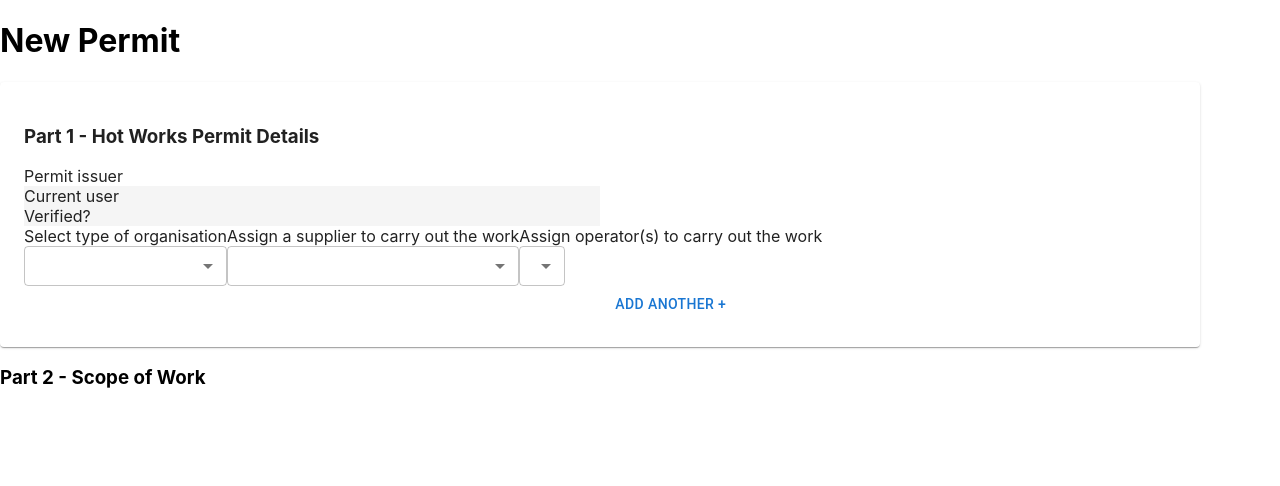
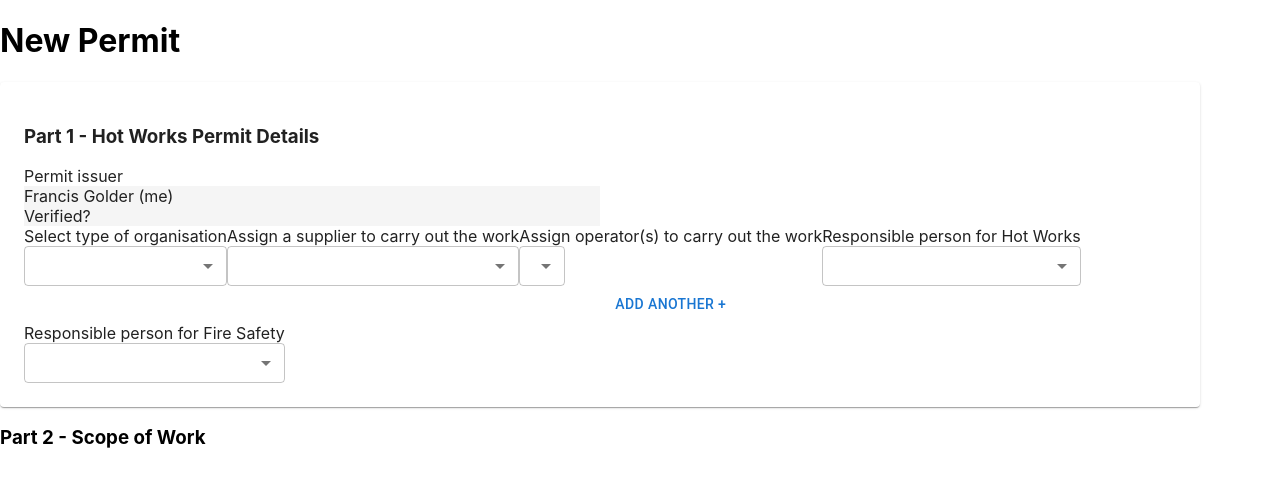
Before and after one commit to Catherinen29/skunkworks, a React (Create React App) app: page / in a window 1280 px wide. Shown: the top 486 px of the page. Built offline with nearby package versions, Linux system fonts and the light colour scheme.

Commit message:
Add responsible for Hot Works and Fire Safety fields.

```diff
--- a/src/components/newPermit/Part1.js
+++ b/src/components/newPermit/Part1.js
@@ -3,9 +3,12 @@ import { useState } from "react"
 
 export default function Part1() {
 
+const currentUser = "Francis Golder (me)"
 const [organisationType, setOrganisationType] = useState("")
 const [supplier, setSupplier] = useState("")
 const [operators, setOperators] = useState([])
+const [respForHotWorks, setRespForHotWorks] = useState("")
+const [respForFireSafety, setRespForFireSafety] = useState("")
 
 const handleOrganisation = (e) => {
     setOrganisationType(e.target.value)
@@ -20,6 +23,14 @@ const handleOperator = (e) => {
     console.log(operators)
 }
 
+const handleHotWorks = (e) => {
+    setRespForHotWorks(e.target.value)
+}
+
+const handleFireSafety= (e) => {
+    setRespForFireSafety(e.target.value)
+
+}
     return(
         <Paper component="section" sx={{
                 width: '90%', /*This doesn't work */
@@ -35,7 +46,7 @@ const handleOperator = (e) => {
             <Box component="section"
                 sx={{bgcolor:'#f5f5f5',
                     width:'50%'
-            }}>Current user
+            }}>{currentUser}
                 <div>Verified?</div>
             </Box>
         </div>
@@ -101,6 +112,30 @@ const handleOperator = (e) => {
 
         </FormControl>
 
+        <FormControl required size="small">
+        <label>Responsible person for Hot Works</label>
+            <Select
+            value={respForHotWorks}
+            label="Select verified person *"
+            onChange={handleHotWorks}>
+                <MenuItem value={currentUser}>{currentUser}</MenuItem>
+                <MenuItem value="Jan Goldenstein">Jan Goldenstein</MenuItem>
+                <MenuItem value="Tilda Swinton">Tilda Swinton</MenuItem>
+            </Select>
+        </FormControl>
+
+        <FormControl required size="small">
+        <label>Responsible person for Fire Safety</label>
+            <Select
+            value={respForFireSafety}
+            label="Select verified person *"
+            onChange={handleFireSafety}>
+                <MenuItem value={currentUser}>{currentUser}</MenuItem>
+                <MenuItem value="Jan Goldenstein">Jan Goldenstein</MenuItem>
+                <MenuItem value="Tilda Swinton">Tilda Swinton</MenuItem>
+            </Select>
+        </FormControl>
+
 
 
         </Paper>
```
